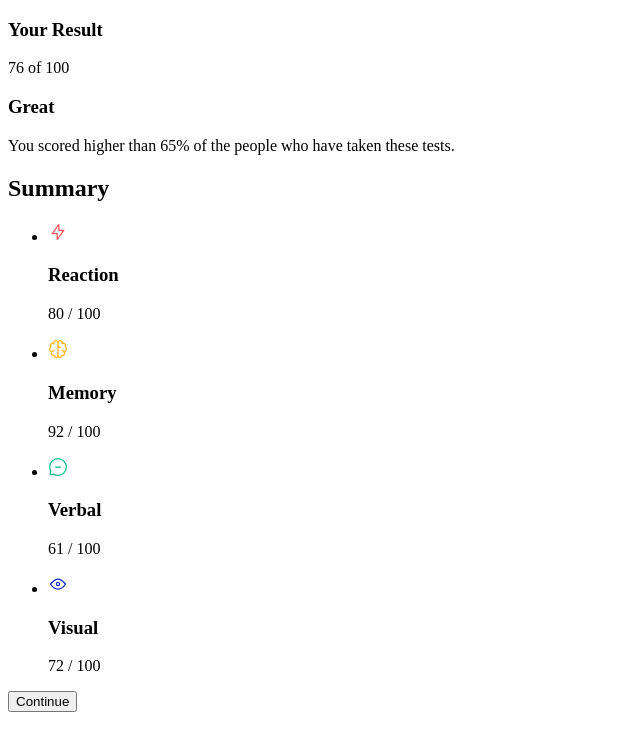
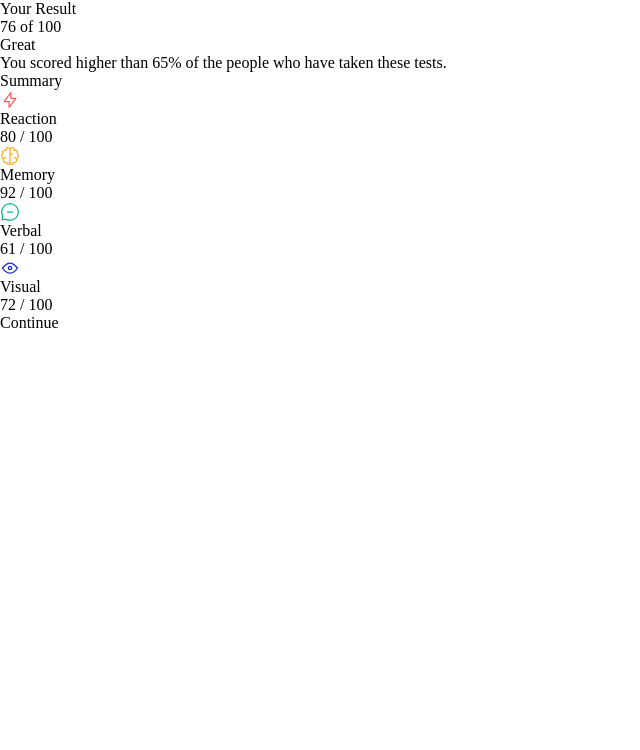
Before and after one commit to DevShaunB/fem-results-summary-component, a plain HTML site: page index.html in a window 1280 px wide. Shown: the whole page, without its empty margins (0-640 px from the left). Drawn offline with Linux system fonts and the light colour scheme.

Commit message:
add basic CSS reset

```diff
--- a/index.html
+++ b/index.html
@@ -11,6 +11,8 @@
       sizes="32x32"
       href="./assets/images/favicon-32x32.png"
     />
+
+    <link rel="stylesheet" href="style.css" />
 
     <title>Frontend Mentor | Results summary component</title>
   </head>
--- /dev/null
+++ b/style.css
@@ -0,0 +1,30 @@
+/* RESET */
+
+*,
+*::before,
+*::after {
+  box-sizing: border-box;
+  font: inherit;
+  margin: 0;
+  padding: 0;
+}
+
+body {
+  width: 100%;
+  min-height: 100vh;
+}
+
+img {
+  max-width: 100%;
+  display: block;
+}
+
+ul {
+  list-style: none;
+}
+
+button {
+  background: none;
+  border: none;
+  color: inherit;
+}
```
